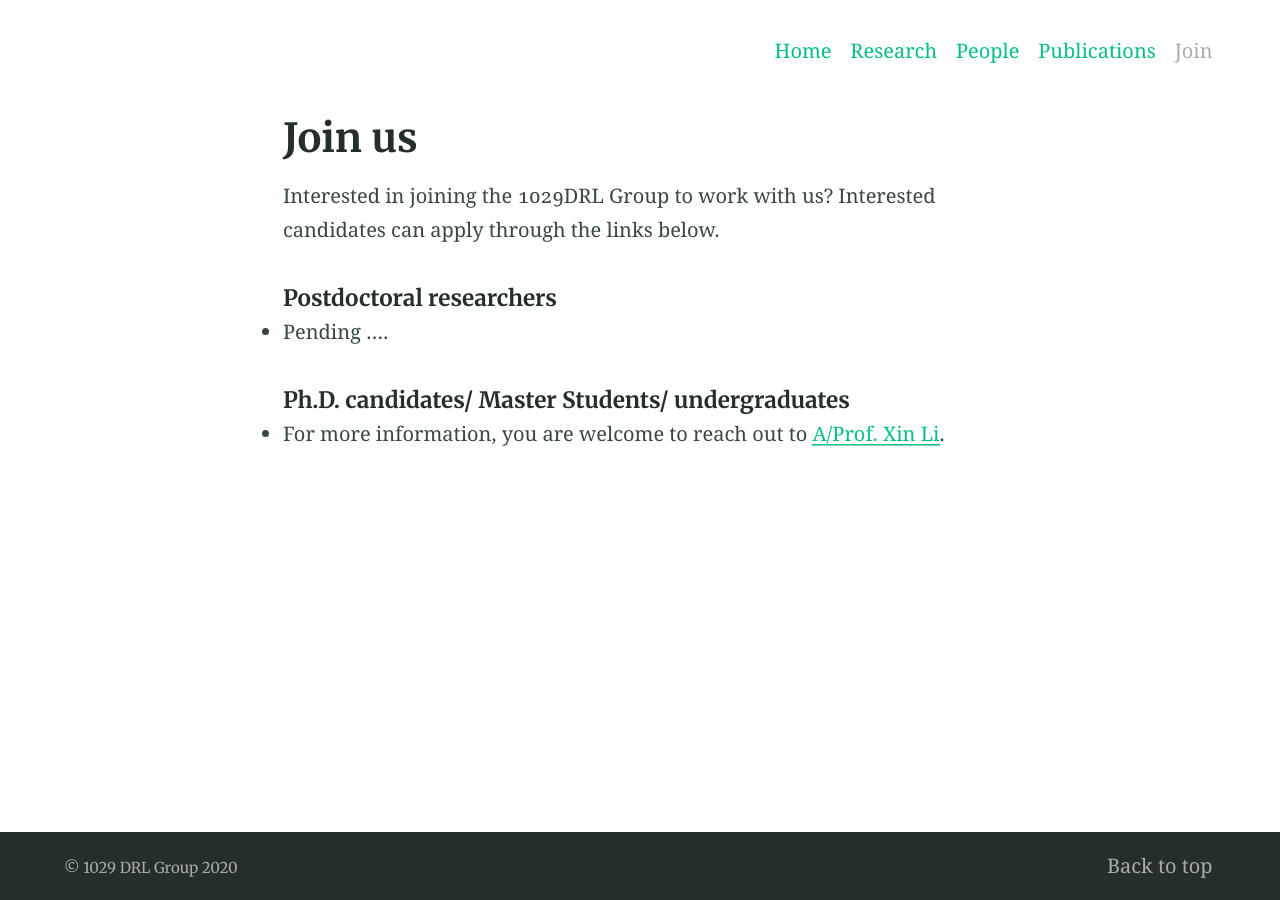
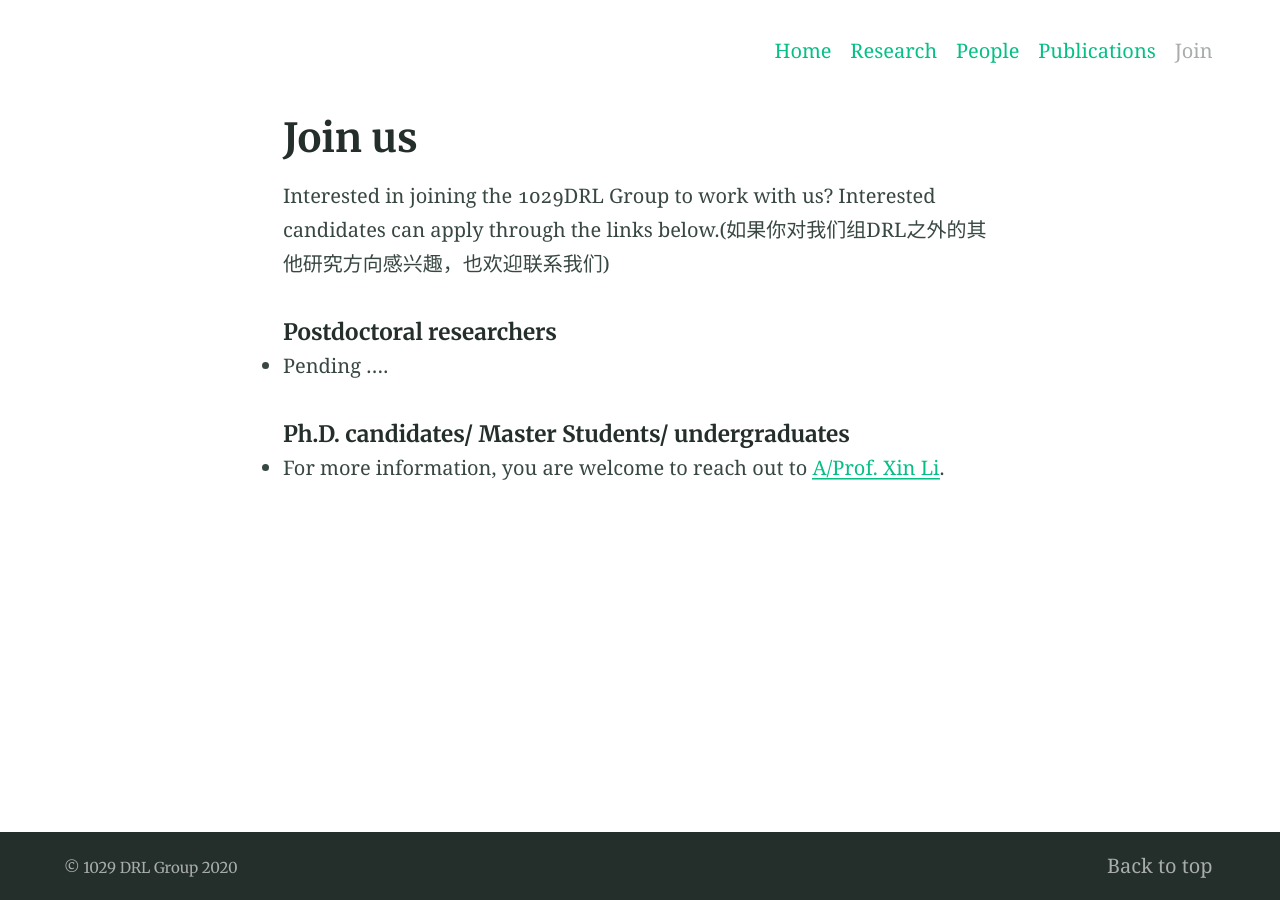
Before and after one commit to nengnengli/bit1029public.github.io, a Jekyll site: the page built from apply.md, in a window 1280 px wide. Built offline with Jekyll 4.4.1, drawn with Linux system fonts in a browser that asks for light colours.

Commit message:
Update apply.md

```diff
--- a/apply.md
+++ b/apply.md
@@ -3,7 +3,7 @@ title: Join us
 layout: page
 collectionpage: pages
 ---
-Interested in joining the 1029DRL Group to work with us? Interested candidates can apply through the links below.
+Interested in joining the 1029DRL Group to work with us? Interested candidates can apply through the links below.(如果你对我们组DRL之外的其他研究方向感兴趣，也欢迎联系我们)
 
 ##### Postdoctoral researchers
 - Pending ....
```
